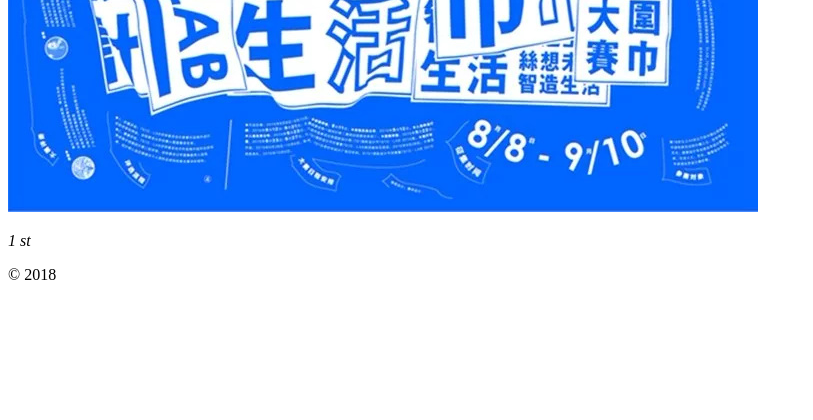
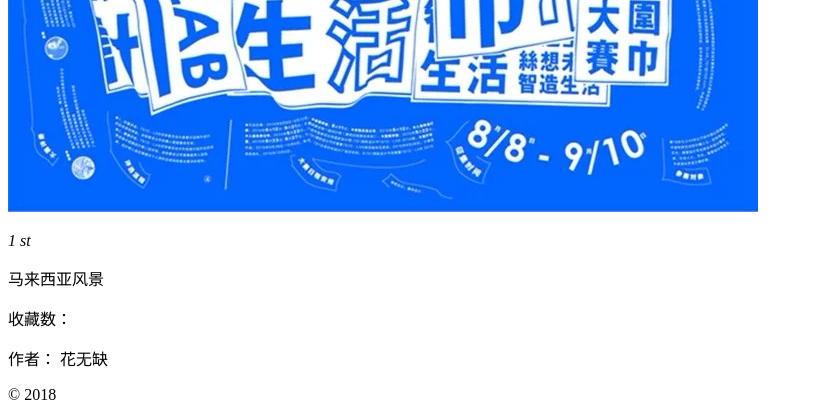
Before and after one commit to 97475720/honeypot, a Yii app: template frontend/views/Index/index.php in a window 1280 px wide. Shown: the part 1151-1571 px from the top of the page, without its empty margins (0-813 px from the left). Before the commit the page ends 1431 px from the top, so only its background shows below. Run offline with PHP 8.4 and a stand-in for Yii, Linux system fonts and the light colour scheme; the template is opened without the code that fills it, so the values that code supplies are empty; some libraries are stand-ins or nearby versions.

Commit message:
蜜罐首页
写了案例的详情框框

```diff
--- a/frontend/views/Index/index.php
+++ b/frontend/views/Index/index.php
@@ -42,6 +42,16 @@ use yii\helpers\Url;
                     <i>1</i>
                     <em>st</em>
                 </p>
+                <p class="cases-title">
+                    马来西亚风景
+                </p>
+                <p class="cases-count">
+                    收藏数：
+                </p>
+                <p class="cases-author">
+                    <span>作者：</span>
+                    <a>花无缺</a>
+                </p>
             </div>
         </div>
         <div class="cases-container">
--- a/frontend/views/layouts/header.php
+++ b/frontend/views/layouts/header.php
@@ -21,6 +21,9 @@ use yii\helpers\Url;
             <span>蜜罐，做生活设计师</span>
         </div>
     </div>
+    <div id="login-container">
+
+    </div>
 </div>
 
 </body>
```
Also changed, not shown: frontend/web/css/honeypot.css (+33 -1 lines).
